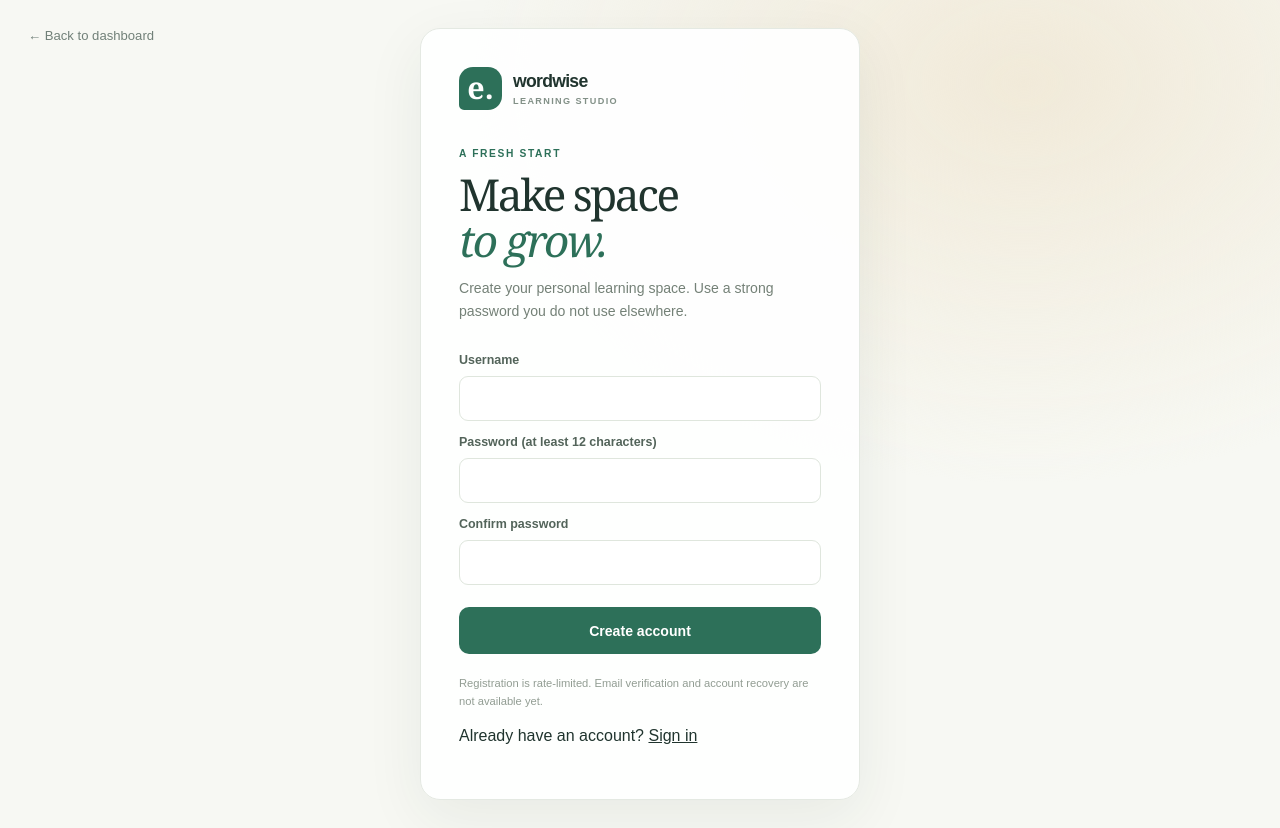
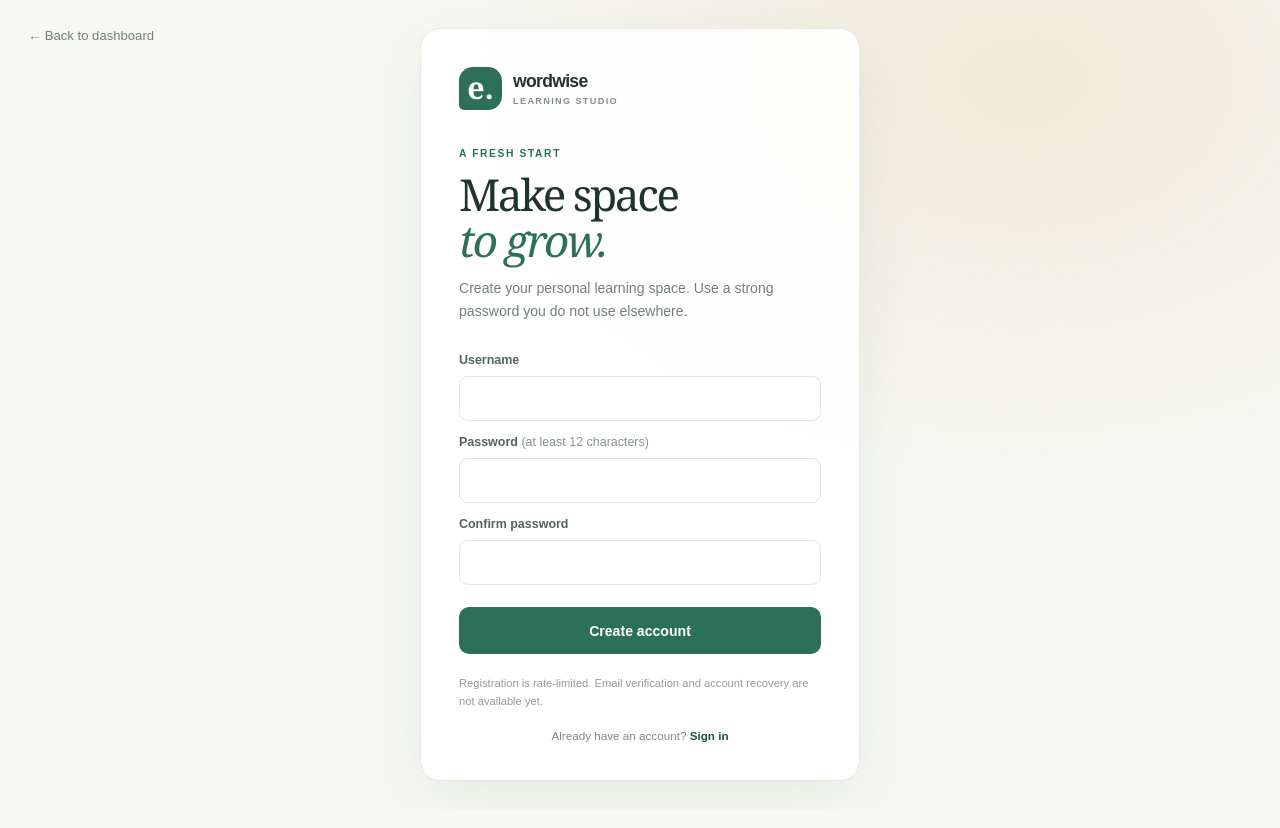
Before and after one commit to SoheilAbdollahii/english-learning-ai, a Next.js app in the folder frontend/: page /register in a window 1280 px wide. Built offline with nearby package versions, Linux system fonts and the light colour scheme.

Commit message:
Style registration links and confirmation state

```diff
--- a/frontend/src/app/globals.css
+++ b/frontend/src/app/globals.css
@@ -481,3 +481,10 @@ a:focus-visible { outline: 3px solid #b4cdb5; outline-offset: 3px; }
 
 .writing-usage-note { margin: 0 0 14px; padding: 10px 12px; border: 1px solid #e2e9de; border-radius: 8px; background: #f7faf4; color: #718075; font-size: .68rem; line-height: 1.6; }
 .writing-usage-note strong { color: #456849; font-weight: 750; }
+
+.register-switch { margin: 18px 0 0; color: #7f8d80; font-size: .73rem; text-align: center; }
+.register-switch a, .login-footnote a { color: var(--accent-dark); font-weight: 700; text-decoration: none; }
+.register-switch a:hover, .login-footnote a:hover { text-decoration: underline; }
+.register-success { padding-top: 14px; }
+.register-login-link { display: block; text-align: center; text-decoration: none; }
+.login-form label span { color: #879487; font-weight: 400; }
```
